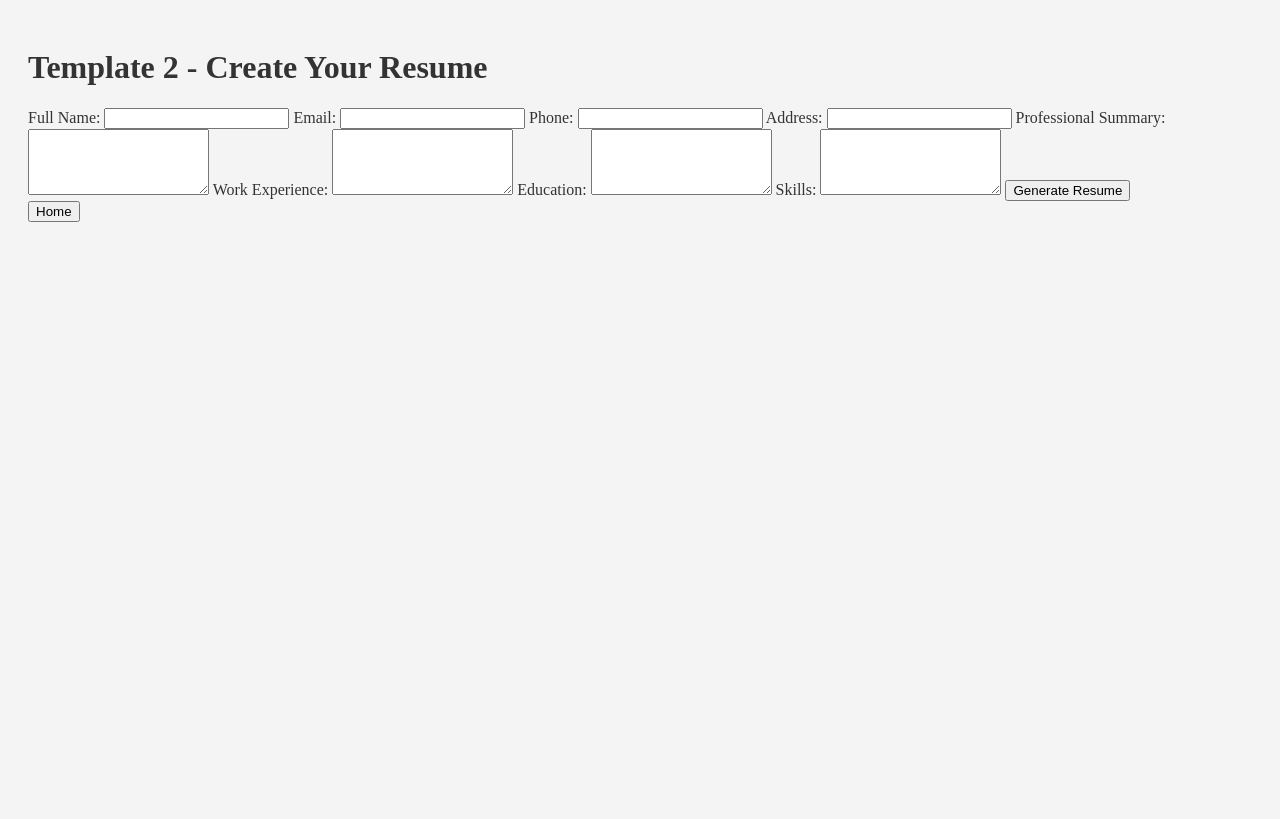
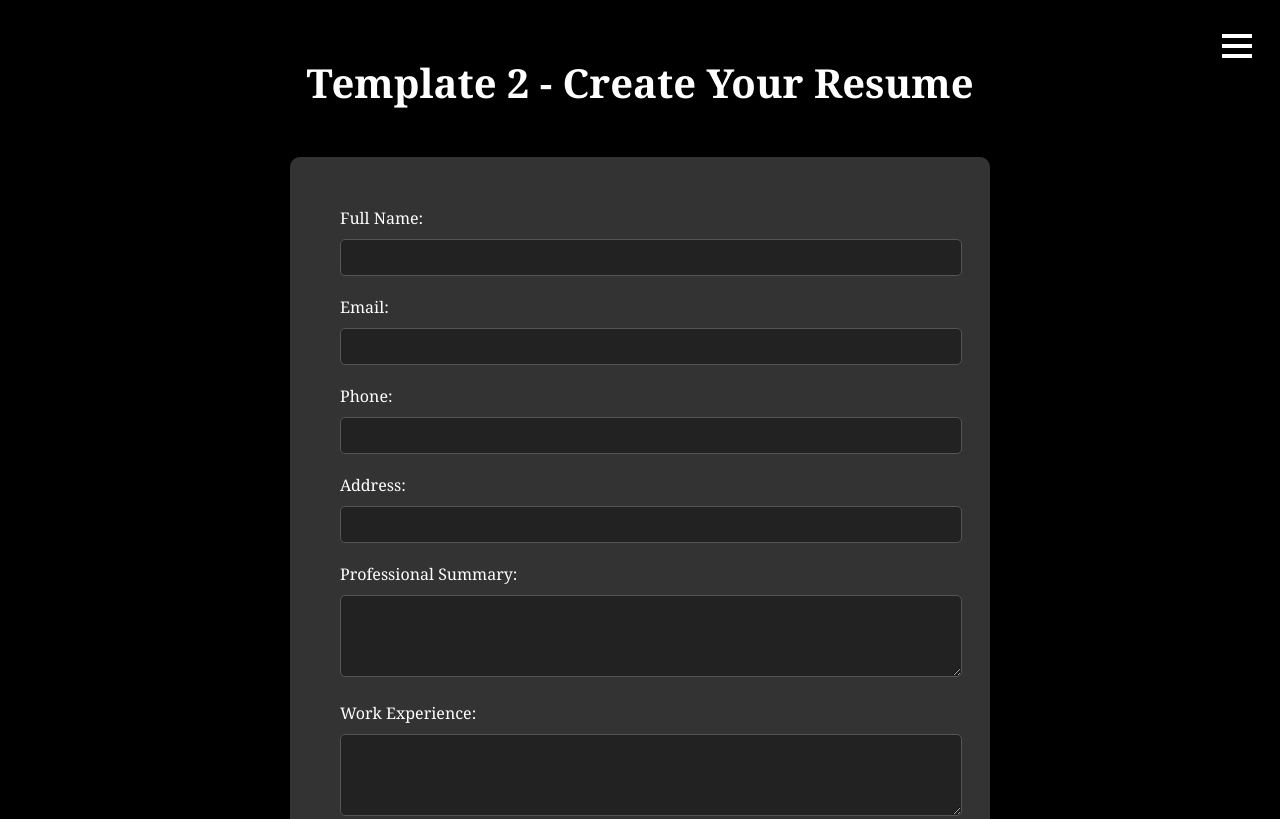
Before and after one commit to Juhayer24/Resume-Builder-Website, a plain HTML site: page Html/template2.html in a window 1280 px wide. Shown: the top 819 px of the page. Drawn offline with Linux system fonts and the light colour scheme; files whose address does not match are found by name.

Commit message:
template pages css and new template

```diff
--- a/CssFile/general.css
+++ b/CssFile/general.css
@@ -68,10 +68,11 @@ header img {
     background: #007bff; /* Blue background */
     color: #fff; /* White text */
     border: none;
-    padding: 10px 20px; /* Smaller padding */
+    padding: 5px 20px; /* Smaller padding */
     border-radius: 5px; /* Smaller border radius */
     cursor: pointer;
     font-size: 1em; /* Smaller font size */
+    font-family: 'Georgia', sans-serif;
 }
 
 .menu-content .login-btn:hover {
--- a/CssFile/template2.css
+++ b/CssFile/template2.css
@@ -1,6 +1,116 @@
-/* Template 2 Styles */
-.template2 {
-    background: #f4f4f4;
-    color: #333;
+/* Global Styles */
+body {
+    background-color: #000;
+    color: #ccc;
+    font-family: 'Georgia', sans-serif;
+}
+
+/* Header Styles */
+header {
     padding: 20px;
+    text-align: center;
+    color: #ffffff;
+    position: relative;
 }
+
+header h1 {
+    font-size: 2.5em;
+    color: #fff;
+}
+
+/* Hamburger Menu */
+.hamburger-menu {
+    position: absolute;
+    top: 20px;
+    right: 20px;
+    cursor: pointer;
+    z-index: 1000;
+}
+
+.hamburger-menu .bar {
+    width: 30px;
+    height: 4px;
+    background-color: #fff;
+    margin: 6px 0;
+    transition: 0.4s;
+}
+
+/* Navigation Menu */
+.nav-menu {
+    display: none;
+    position: absolute;
+    top: 60px;
+    right: 20px;
+    background-color: #444;
+    border-radius: 5px;
+    padding: 10px;
+    width: 150px;
+    visibility: hidden;
+    opacity: 0;
+    transition: opacity 0.3s ease, visibility 0.3s ease;
+}
+
+.nav-menu button {
+    width: 100%;
+    background-color: #007bff;
+    color: white;
+    padding: 10px;
+    border: none;
+    border-radius: 5px;
+    cursor: pointer;
+    font-family: 'Georgia', sans-serif;
+    margin-bottom: 10px;
+}
+
+.nav-menu button:hover {
+    background-color: #0056b3;
+}
+
+/* Show menu when toggled */
+.nav-menu.show {
+    display: block;
+    visibility: visible;
+    opacity: 1;
+}
+
+/* Resume Form Styles */
+.resume-form-container {
+    padding: 50px;
+    background-color: #333;
+    border-radius: 10px;
+    max-width: 600px;
+    margin: 0 auto;
+}
+
+.resume-form-container label {
+    display: block;
+    margin-bottom: 10px;
+    color: #fff;
+}
+
+.resume-form-container input,
+.resume-form-container textarea {
+    width: 100%;
+    padding: 10px;
+    margin-bottom: 20px;
+    border: 1px solid #555;
+    border-radius: 5px;
+    background-color: #222;
+    color: #fff;
+}
+
+.resume-form-container button.animate-button {
+    background-color: #007bff;
+    color: white;
+    border: none;
+    padding: 10px 20px;
+    border-radius: 5px;
+    cursor: pointer;
+    font-size: 1.2em;
+    transition: background-color 0.3s ease, transform 0.3s ease;
+}
+
+.resume-form-container button.animate-button:hover {
+    background-color: #0056b3;
+    transform: scale(1.05);
+}
--- a/CssFile/template3.css
+++ b/CssFile/template3.css
@@ -1,6 +1,116 @@
-/* Template 3 Styles */
-.template3 {
-    background: #e6e6e6;
-    color: #222;
+/* Global Styles */
+body {
+    background-color: #000;
+    color: #ccc;
+    font-family: 'Georgia', sans-serif;
+}
+
+/* Header Styles */
+header {
     padding: 20px;
+    text-align: center;
+    color: #ffffff;
+    position: relative;
 }
+
+header h1 {
+    font-size: 2.5em;
+    color: #fff;
+}
+
+/* Hamburger Menu */
+.hamburger-menu {
+    position: absolute;
+    top: 20px;
+    right: 20px;
+    cursor: pointer;
+    z-index: 1000;
+}
+
+.hamburger-menu .bar {
+    width: 30px;
+    height: 4px;
+    background-color: #fff;
+    margin: 6px 0;
+    transition: 0.4s;
+}
+
+/* Navigation Menu */
+.nav-menu {
+    display: none;
+    position: absolute;
+    top: 60px;
+    right: 20px;
+    background-color: #444;
+    border-radius: 5px;
+    padding: 10px;
+    width: 150px;
+    visibility: hidden;
+    opacity: 0;
+    transition: opacity 0.3s ease, visibility 0.3s ease;
+}
+
+.nav-menu button {
+    width: 100%;
+    background-color: #007bff;
+    color: white;
+    padding: 10px;
+    border: none;
+    border-radius: 5px;
+    cursor: pointer;
+    font-family: 'Georgia', sans-serif;
+    margin-bottom: 10px;
+}
+
+.nav-menu button:hover {
+    background-color: #0056b3;
+}
+
+/* Show menu when toggled */
+.nav-menu.show {
+    display: block;
+    visibility: visible;
+    opacity: 1;
+}
+
+/* Resume Form Styles */
+.resume-form-container {
+    padding: 50px;
+    background-color: #333;
+    border-radius: 10px;
+    max-width: 600px;
+    margin: 0 auto;
+}
+
+.resume-form-container label {
+    display: block;
+    margin-bottom: 10px;
+    color: #fff;
+}
+
+.resume-form-container input,
+.resume-form-container textarea {
+    width: 100%;
+    padding: 10px;
+    margin-bottom: 20px;
+    border: 1px solid #555;
+    border-radius: 5px;
+    background-color: #222;
+    color: #fff;
+}
+
+.resume-form-container button.animate-button {
+    background-color: #007bff;
+    color: white;
+    border: none;
+    padding: 10px 20px;
+    border-radius: 5px;
+    cursor: pointer;
+    font-size: 1.2em;
+    transition: background-color 0.3s ease, transform 0.3s ease;
+}
+
+.resume-form-container button.animate-button:hover {
+    background-color: #0056b3;
+    transform: scale(1.05);
+}
--- a/Html/template2.html
+++ b/Html/template2.html
@@ -10,8 +10,22 @@
     <header>
         <div class="container">
             <h1>Template 2 - Create Your Resume</h1>
+
+            <!-- Hamburger Menu -->
+            <div class="hamburger-menu" onclick="toggleMenu()">
+                <div class="bar"></div>
+                <div class="bar"></div>
+                <div class="bar"></div>
+            </div>
+
+            <!-- Hidden Navigation Menu with Home and Select Template Buttons -->
+            <nav id="navMenu" class="nav-menu">
+                <button onclick="window.location.href='home.html'">Home</button>
+                <button onclick="window.location.href='template.html'">Select Template</button>
+            </nav>
         </div>
     </header>
+
     <div class="resume-form-container">
         <form id="resumeForm">
             <label for="fullName">Full Name:</label>
@@ -41,7 +55,18 @@
             <button type="submit" class="animate-button">Generate Resume</button>
         </form>
     </div>
-    <button class="home-btn" onclick="window.location.href='home.html'">Home</button>
+
     <script src="script.js"></script>
 </body>
 </html>
+
+<script>
+    function toggleMenu() {
+        var navMenu = document.getElementById('navMenu');
+        if (navMenu.classList.contains('show')) {
+            navMenu.classList.remove('show');
+        } else {
+            navMenu.classList.add('show');
+        }
+    }
+</script>
```
Also changed, not shown: Html/template.html (+1 -1 lines), Html/template3.html (+26 -1 lines), :images/Juhayer-Resume.png (added).
